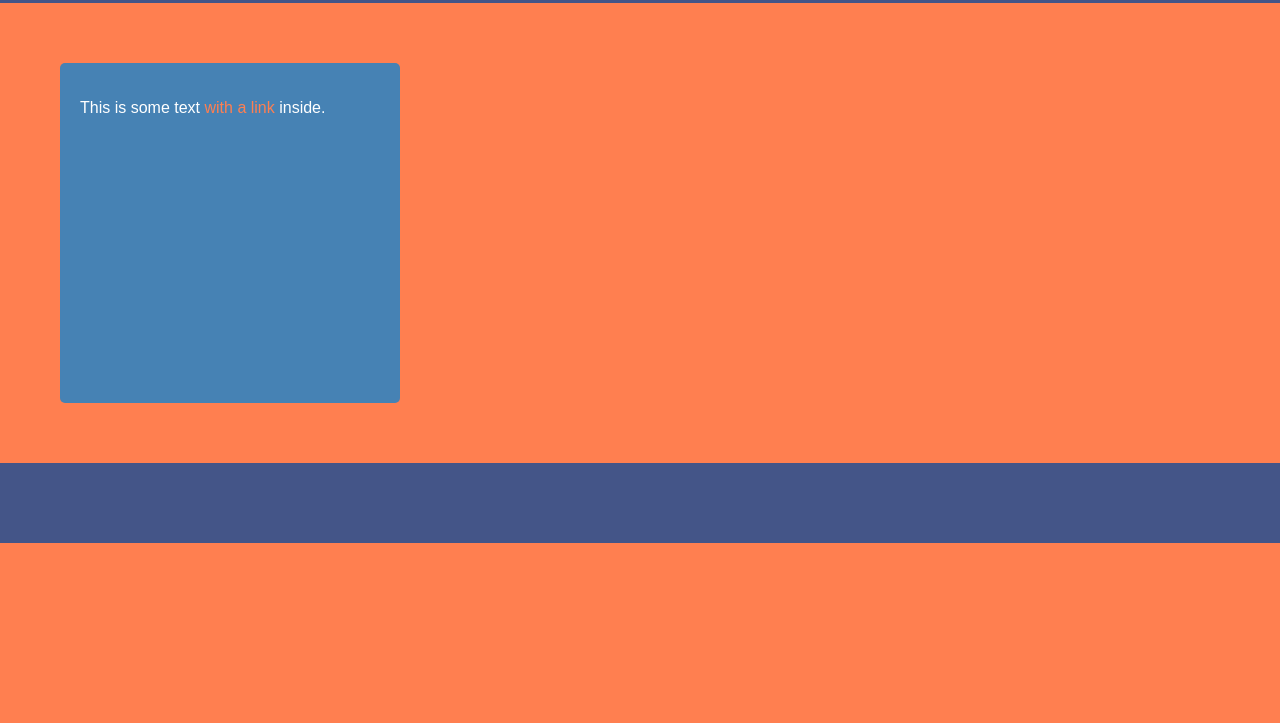
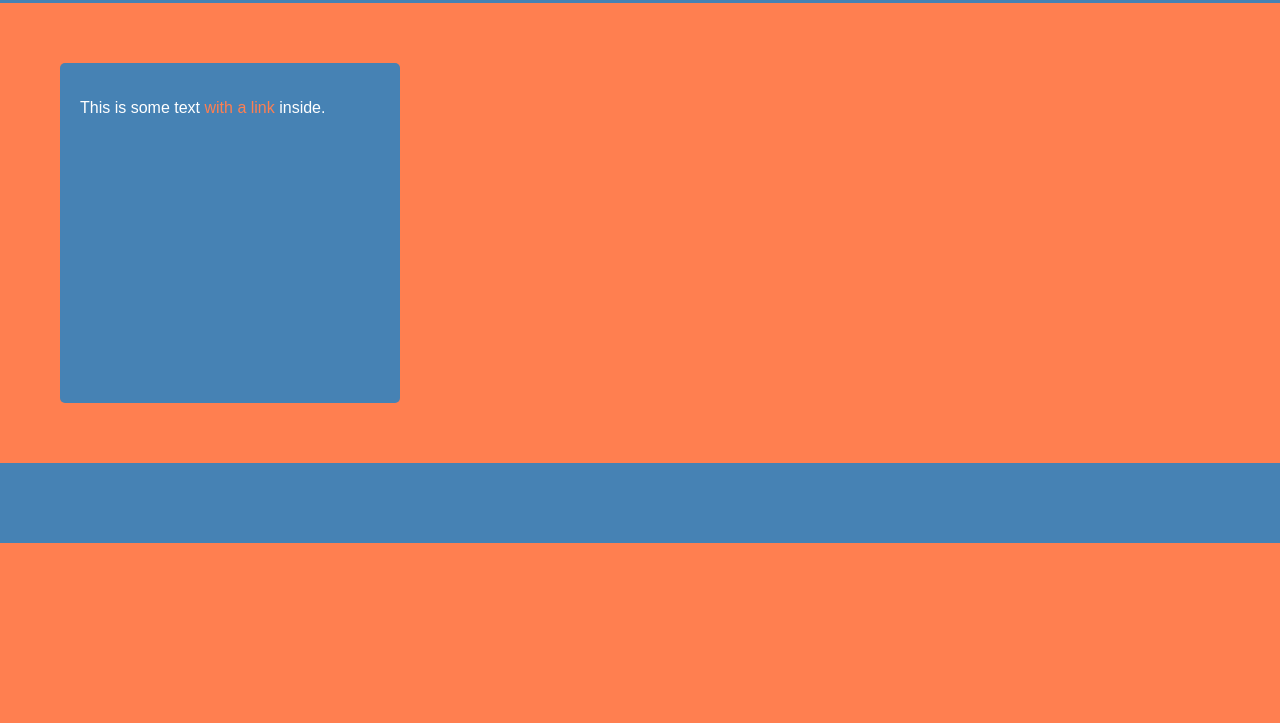
Before and after one commit to WeHateNick/sass_testdrive, a plain HTML site: page index.html in a window 1280 px wide. Shown: the part 77-800 px from the top of the page. Drawn offline with Linux system fonts and the light colour scheme.

Commit message:
Made additional style changes

```diff
--- a/style.scss
+++ b/style.scss
@@ -4,8 +4,7 @@
 /*Variables
 =======================*/
 $primary-color: coral;
-$secondary-color: #458;
-$box-color: steelblue;
+$secondary-color: steelblue;
 $padding: 20px;
 $margin: 60px;
 $text-color: white;
@@ -38,7 +37,7 @@ body {
 	}
 }
 .box {
-	background: $box-color;
+	background: $secondary-color;
 	display: inline-block;
 	width: 300px;
 	height: 300px;
```
Also changed, not shown: style.css.
